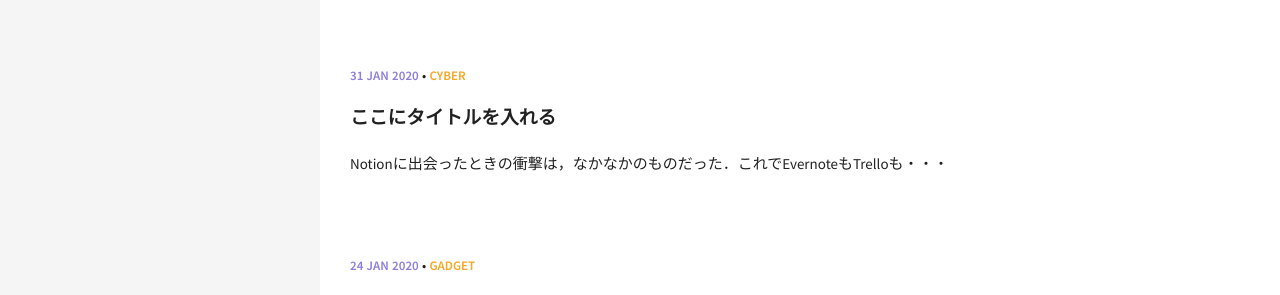
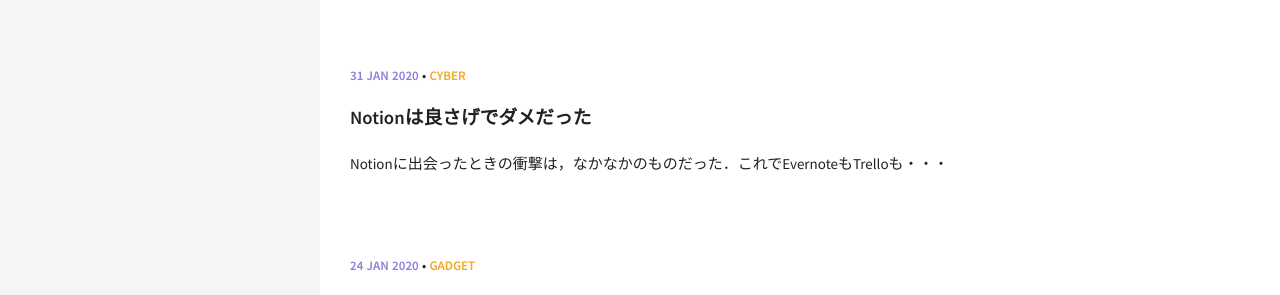
Before and after one commit to Salmon-Onigiri/Blog, a Jekyll site: the page built from index.html, in a window 1280 px wide. Shown: the top 295 px of the page. Built offline with Jekyll 4.4.1, drawn with Linux system fonts in a browser that asks for light colours.

Commit message:
new post

```diff
--- a/_posts/2020-01-31-farewell-notion.md
+++ b/_posts/2020-01-31-farewell-notion.md
@@ -1,6 +1,6 @@
 ---
 layout: post
-title:  "ここにタイトルを入れる" #タイトルを入力
+title:  "Notionは良さげでダメだった" #タイトルを入力
 date:   2020-01-31 11:00:00 +0900 #年月日を入力
 excerpt: "Notionに出会ったときの衝撃は，なかなかのものだった．これでEvernoteもTrelloも・・・" #home画面でタイトルの下に表示される短文を入力
 categories: [Cyber] #EverNoteの「GitHubPages」の「Category & Tag」を参照
@@ -18,7 +18,6 @@
 # [tablet]
 comments: true
 ---
-# Notionは良さげでダメだったということ
 これで，[**Evernote**][en]{:target="_blank"}と[**Trello**][tr]{:target="_blank"}は完全に離脱だし，
 下手すりゃ書き物に重宝している[**Ulysses**][ul]{:target="_blank"}
 もサヨナラできるかも？
```
